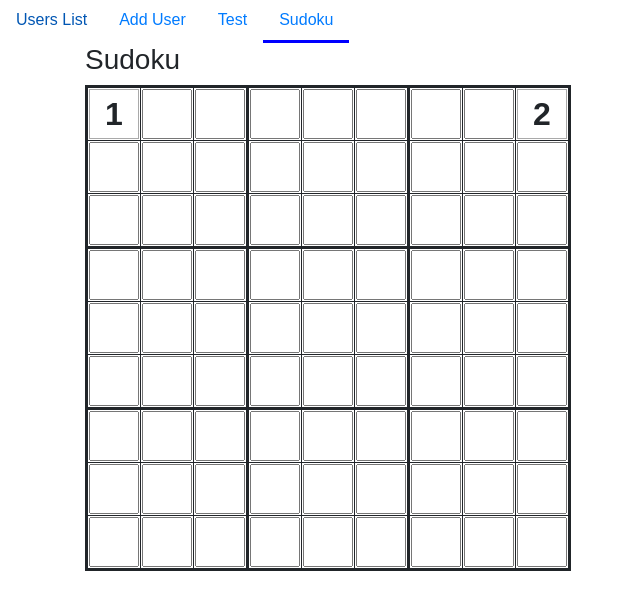
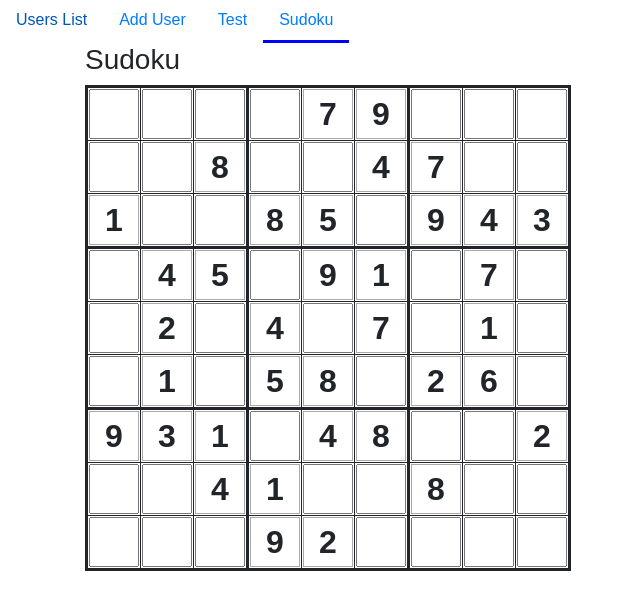
Before and after one commit to diaslucas/ReactApp, a React (Create React App) app: page /Sudoku in a window 1280 px wide. Shown: the top 610 px of the page, without its empty margins (0-640 px from the left). Built offline with nearby package versions, Linux system fonts and the light colour scheme.

Commit message:
Sudoku basic functionality done

```diff
--- a/src/Components/Sudoku/BoardRow.js
+++ b/src/Components/Sudoku/BoardRow.js
@@ -1,14 +1,5 @@
 import React, { Component } from 'react';
 import Field from './Field';
-
-
-// function Square(props) {
-//   return (
-//     <button className="square" onClick={props.onClick}>
-//       {props.value}
-//     </button>
-//   );
-// }
 
 export default class BoardRow extends Component {
 
@@ -17,7 +8,7 @@ export default class BoardRow extends Component {
     let row = this.props.row;
     let start = 0;
     let end = 0;
-    start = (row === 1 ? 0 : (row * 8  ) - 1 );
+    start = (row === 0 ? 0 : row * 8  + row);
     end = start + 8;
     let newFields = [];
     fields.forEach((element, index) => {
@@ -26,22 +17,15 @@ export default class BoardRow extends Component {
       }
     });
 
+    const boardResults = this.props.boardResults;
+    let x =1;
     return (
-      // <div className="board-row">
-      //   {newFields.map((field, index) => {
-      //     if(field !== null){
-      //       return <span className="default-value" key={index}>{field}</span>
-      //     } else {
-      //         return <Field key={index} correctValue={this.props.boardResults[index]} />
-      //     }
-      //   })}
-      // </div>
       <tr>
       {newFields.map((field, index) => {
-        if(field !== null){
+        if(field !== 0){
           return <td><div className="sudoku-input default-value" key={index}>{field}</div></td>
         } else {
-            return <td><Field key={index} correctValue={this.props.boardResults[index]} /></td>
+            return <td><Field key={index} correctValue={this.props.boardResults[index]} ind={index} /></td>
         }
       })}
     </tr>
--- a/src/Components/Sudoku/Field.js
+++ b/src/Components/Sudoku/Field.js
@@ -17,11 +17,11 @@ export default class Field extends Component {
   }
 
   render() {
+    const index = this.props.ind;
     const { value } = this.state;
     let cssClass = '';
     if (value != '' && value != this.props.correctValue) {
       cssClass = 'border border-danger';
-
     }
     return (
       <input type="text" value={this.state.value} className={"sudoku-input " + cssClass} maxLength="1" onChange={this.handleChange} />
--- a/src/Components/Sudoku/Sudoku.js
+++ b/src/Components/Sudoku/Sudoku.js
@@ -7,29 +7,30 @@ export default class Sudoku extends Component {
     super(props);
 
     this.state = {
-      boardRows: [1, 2, 3, 4, 5, 6, 7, 8, 9],
-      fields: Array(81).fill(null),
+      boardRows: [0, 1, 2, 3, 4, 5, 6, 7, 8],
+      fields: [
+        0, 0, 0, 0, 7, 9, 0, 0, 0,
+        0, 0, 8, 0, 0, 4, 7, 0, 0,
+        1, 0, 0, 8, 5, 0, 9, 4, 3,
+        0, 4, 5, 0, 9, 1, 0, 7, 0,
+        0, 2, 0, 4, 0, 7, 0, 1, 0,
+        0, 1, 0, 5, 8, 0, 2, 6, 0,
+        9, 3, 1, 0, 4, 8, 0, 0, 2,
+        0, 0, 4, 1, 0, 0, 8, 0, 0,
+        0, 0, 0, 9, 2, 0, 0, 0, 0
+      ],
       boardResults: [
-        1, 2, 3, 4, 5, 6, 7, 8, 9,
-        9, 8, 7, 6, 5, 4, 3, 2, 1,
-        1, 2, 3, 4, 5, 6, 7, 8, 9,
-        9, 8, 7, 6, 5, 4, 3, 2, 1,
-        1, 2, 3, 4, 5, 6, 7, 8, 9,
-        9, 8, 7, 6, 5, 4, 3, 2, 1,
-        1, 2, 3, 4, 5, 6, 7, 8, 9,
-        9, 8, 7, 6, 5, 4, 3, 2, 1,
-        1, 2, 3, 4, 5, 6, 7, 8, 9
+        4, 5, 2, 3, 7, 9, 1, 8, 6,
+        3, 9, 8, 6, 1, 4, 7, 2, 5,
+        1, 7, 6, 8, 5, 2, 9, 4, 3,
+        6, 4, 5, 2, 9, 1, 3, 7, 8,
+        8, 2, 3, 4, 6, 7, 5, 1, 9,
+        7, 1, 9, 5, 8, 3, 2, 6, 4,
+        9, 3, 1, 7, 4, 8, 6, 5, 2,
+        2, 6, 4, 1, 3, 5, 8, 9, 7,
+        5, 8, 7, 9, 2, 6, 4, 3, 1
       ]
     };
-  }
-
-  componentDidMount() {
-    let fields = this.state.fields;
-    fields[0] = 1;
-    fields[8] = 2;
-    this.setState({
-      fields: fields
-    });
   }
 
   render() {
```
